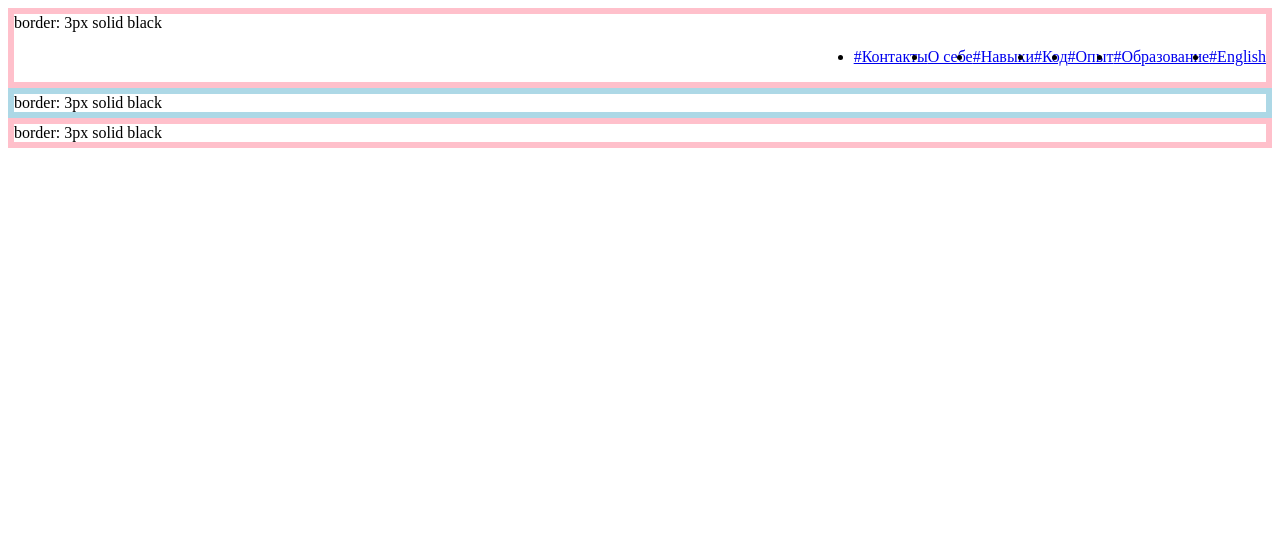
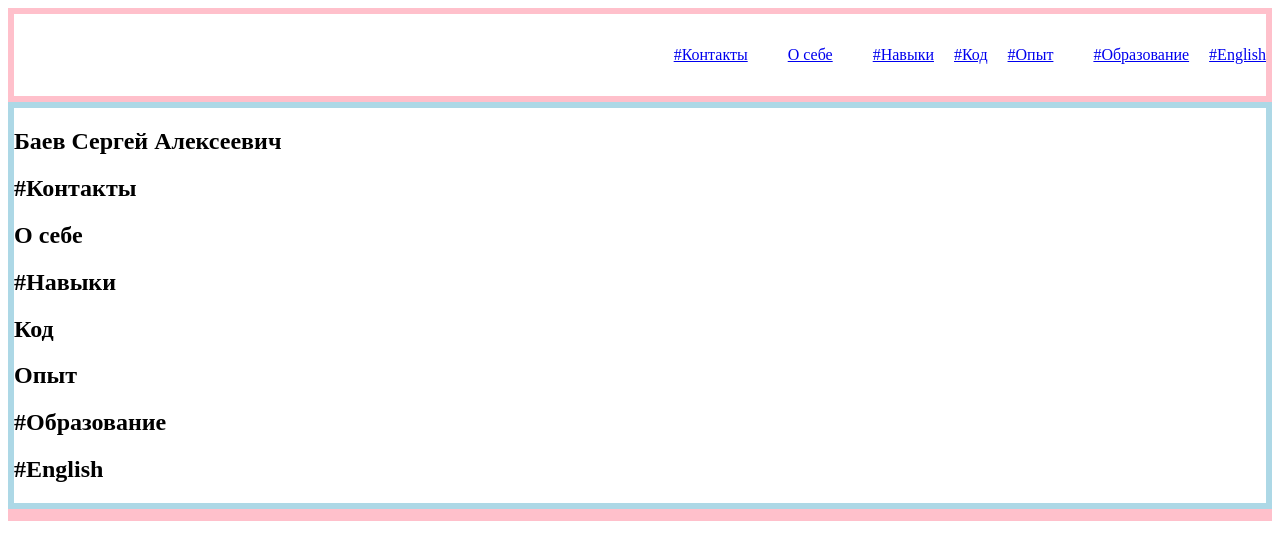
Before and after one commit to Sega2911/rsschool-cv, a plain HTML site: page index.html in a window 1280 px wide. Drawn offline with Linux system fonts and the light colour scheme.

Commit message:
add selection

```diff
--- a/index.html
+++ b/index.html
@@ -14,6 +14,8 @@
             .nav-list {
   display: flex; justify-content: flex-end;
   align-items: center;}
+  .main-conteiner { display: flex; flex-wrap: wrap;}
+  .section { width: 50%;}
             @font-face {
                 font-family: IBMPlexSans;
                 src: url(rsschool-cv/assets/fonts/IBMPlexSans-Bold.ttf);
@@ -22,12 +24,25 @@
               body { display: flex;
               flex-direction: column;
               justify-content: space-between;}
+              html {
+  scroll-behavior: smooth;
+}
+.nav-list {
+  list-style: none;
+}
+.nav-link {
+  padding: 0 20px;
+  line-height: 50px;
+}
+.nav-link {
+  transition: .3s;
+}
 </style>
     </head>
     <body>
         <header class="border1">
-            border: 3px solid black
-             <div class="container"></div>
+
+             <div class="container">
              <nav class="nav">
                 <ul class="nav-list">
                   <li class="nav-item"><a href="#Контакты" class="nav-link">#Контакты</a></li>
@@ -39,13 +54,23 @@
                   <li class="nav-item"><a href="#English" сlass="nav-link">#English</a></li>
                 </ul>
               </nav>
+            </div>
              </header>
            <main class="border2">
-            border: 3px solid black
-            <div class="container"></div>
+
+            <div class="container main-container">
+                <section class="section" id="Профиль"> <h1> Баев Сергей Алексеевич</h1></section>
+                <section class="section" id="#Контакты">  <h2>#Контакты</h2></section>
+                    <section class="section" id="О себе"><h2>О себе</h2></section>
+                        <section class="section" id="#Навыки"><h2>#Навыки</h2></section>
+                            <section class="section" id="#Код"><h2>Код</h2></section>
+                                <section class="section" id="#Опыт"><h2>Опыт</h2></section>
+                                    <section class="section" id="#Образование"><h2>#Образование</h2></section>
+                                        <section class="section" id="#English"><h2>#English</h2></section>
+            </div>
         </main>
         <footer class="border1">
-            border: 3px solid black
+
             <div class="container"></div>
         </footer>
 
--- a/style.css
+++ b/style.css
@@ -14,6 +14,8 @@
             .nav-list {
   display: flex; justify-content: flex-end;
   align-items: center;}
+  .main-conteiner { display: flex; flex-wrap: wrap;}
+  .section { width: 50%;}
             @font-face {
                 font-family: IBMPlexSans;
                 src: url(rsschool-cv/assets/fonts/IBMPlexSans-Bold.ttf);
@@ -22,7 +24,7 @@
               body { display: flex;
               flex-direction: column;
               justify-content: space-between;}
-html {
+              html {
   scroll-behavior: smooth;
 }
 .nav-list {
@@ -35,5 +37,42 @@ html {
 .nav-link {
   transition: .3s;
 }
+</style>
+    </head>
+    <body>
+        <header class="border1">
 
-</style>
+             <div class="container">
+             <nav class="nav">
+                <ul class="nav-list">
+                  <li class="nav-item"><a href="#Контакты" class="nav-link">#Контакты</a></li>
+                  <li class="nav-item"><a href="#О себе" class="nav-link">О себе</a></li>
+                  <li class="nav-item"><a href="#Навыки" class="nav-link">#Навыки</a></li>
+                  <li class="nav-item"><a href="#Код" сlass="nav-link">#Код</a></li>
+                  <li class="nav-item"><a href="#Опыт" class="nav-link">#Опыт</a></li>
+                  <li class="nav-item"><a href="#Образование" class="nav-link">#Образование</a></li>
+                  <li class="nav-item"><a href="#English" сlass="nav-link">#English</a></li>
+                </ul>
+              </nav>
+            </div>
+             </header>
+           <main class="border2">
+
+            <div class="container main-container">
+                <section class="section" id="Профиль"> <h1> Баев Сергей Алексеевич</h1></section>
+                <section class="section" id="#Контакты">  <h2>#Контакты</h2></section>
+                    <section class="section" id="О себе"><h2>О себе</h2></section>
+                        <section class="section" id="#Навыки"><h2>#Навыки</h2></section>
+                            <section class="section" id="#Код"><h2>Код</h2></section>
+                                <section class="section" id="#Опыт"><h2>Опыт</h2></section>
+                                    <section class="section" id="#Образование"><h2>#Образование</h2></section>
+                                        <section class="section" id="#English"><h2>#English</h2></section>
+            </div>
+        </main>
+        <footer class="border1">
+
+            <div class="container"></div>
+        </footer>
+
+    </body>
+</html>
```
